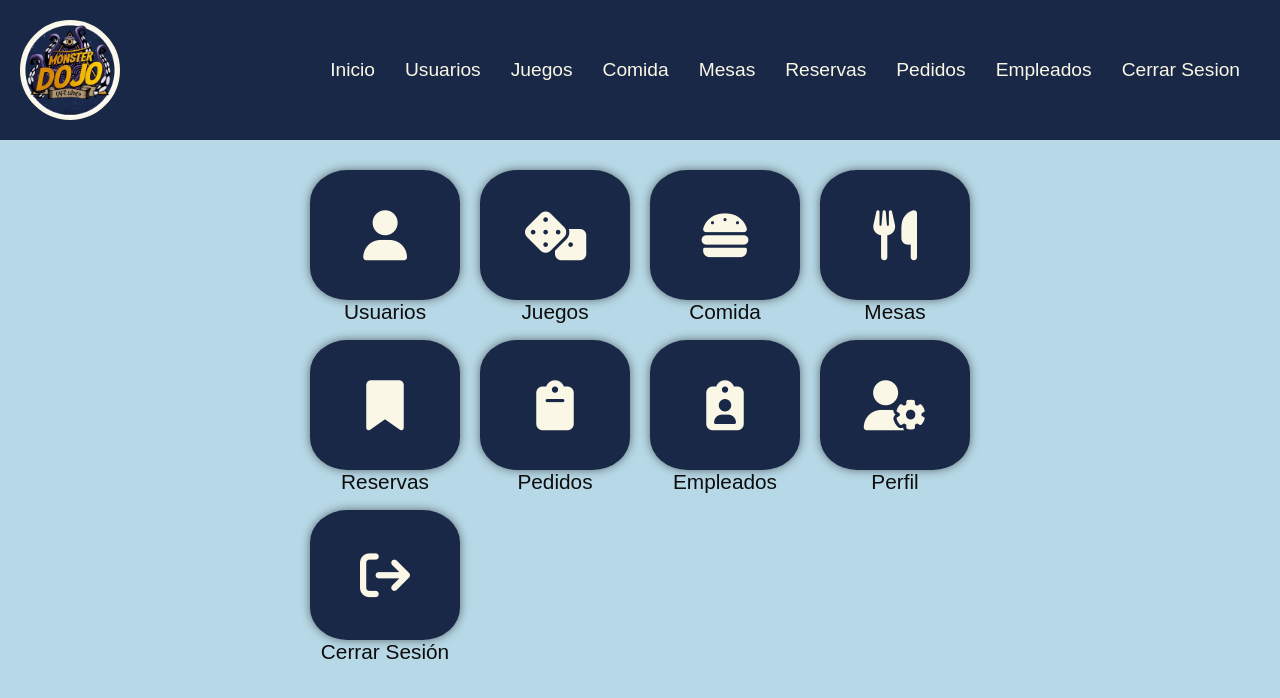
After one commit to ITLAZ/MonDojo, a Python web app: template templates/adminpanel.html in a window 1280 px wide. The commit adds this page. Shown: the top 698 px of the page. Run offline with Jinja, Linux system fonts and the light colour scheme; the template is opened without the code that fills it, so the values that code supplies are empty; some libraries are stand-ins or nearby versions.

Commit message:
Nuevo navbar, vista de admin

```diff
--- /dev/null
+++ b/static/css/adminpanel.css
@@ -0,0 +1,176 @@
+* {
+    margin: 0;
+    padding: 0;
+    box-sizing: border-box;
+}
+
+:root {
+    --primary-color: #192847;
+    --secondary-color: #B7D8E6;
+    --alt-primary-color: #D48600;
+    --alt-secondary-color: #F9BF03;
+    --dark-color: #0D0D0D;
+    --light-color: #FAF7E6;
+}
+
+body {
+    height: 100%;
+    width: 100%;
+    font-family: 'Poppins', sans-serif;
+    background-color: var(--secondary-color);
+}
+
+.navbar {
+    width: 100%;
+    height: 100%;
+    display: flex;
+    justify-content: space-between;
+    align-items: center;
+    background: var(--primary-color);
+    padding: 20px;
+}
+
+.nav-logo {
+    display: flex;
+    justify-content: center;
+    align-items: center;
+    height: 100px;
+    width: 100px;
+    margin-right: 20px;
+    background-color: #FAF7E6;
+    border: solid #FAF7E6 3px;
+    border-radius: 50%;
+}
+
+.nav-logo img {
+    height: 100%;
+    width: 100%;
+}
+
+.nav-items {
+    display: flex;
+    justify-content: space-around;
+    align-items: center;
+    gap: 10px;
+}
+
+.nav-items li {
+    list-style: none;
+    margin-right: 20px;
+    transition: all 0.3s;
+}
+
+.nav-items li a {
+    text-decoration: none;
+    color: var(--light-color);
+    font-size: 1.2rem;
+    transition: all 0.3s ease-in-out;
+}
+
+.nav-items li a:hover {
+    color: var(--alt-primary-color);
+}
+
+.nav-items li:hover {
+    transform: scale(1.3);
+}
+
+.container {
+    width: 100%;
+    height: 100%;
+    display: flex;
+    justify-content: center;
+    padding: 30px;
+    background-color: var(--secondary-color);
+}
+
+.options-panel {
+    justify-content: center;
+    width: 100%;
+    height: 100%;
+    display: grid;
+    grid-template-columns: repeat(4, 150px);
+    grid-template-rows: repeat(3, 150px);
+    gap: 20px;
+}
+
+.option {
+    justify-content: center;
+    align-items: center;
+    color: var(--dark-color);
+    font-size: 1.3rem;
+    transition: 0.3s;
+    text-align: center;
+}
+
+.option a {
+    background-color: #192847;
+    text-decoration: none;
+    color: var(--light-color);
+    display: flex;
+    justify-content: center;
+    text-align: center;
+    align-self: center;
+    flex-direction: column;
+    padding: 40px;
+    box-shadow: 0 0 10px rgba(0, 0, 0, 0.5);
+    border-radius: 25%;
+    font-size: 50px;
+    transition: all 0.3s ease-in-out;
+}
+
+.option a:hover {
+    background-color: var(--alt-primary-color);
+    color: var(--dark-color);
+}
+
+/* Media Queries */
+@media (max-width: 768px) {
+    .navbar {
+        padding: 20px;
+    }
+
+    .nav-logo {
+        height: 80px;
+        width: 80px;
+        margin-right: 10px;
+    }
+
+    .nav-logo img {
+        height: 80%;
+        width: 80%;
+    }
+
+    .nav-items li a {
+        font-size: 1rem;
+    }
+
+    .option a {
+        font-size: 40px;
+    }
+}
+
+@media (max-width: 480px) {
+    .navbar {
+        padding: 10px;
+    }
+
+    .nav-logo {
+        height: 60px;
+        width: 60px;
+        margin-right: 5px;
+    }
+
+    .nav-logo img {
+        height: 60%;
+        width: 60%;
+    }
+
+    .nav-items li a {
+        font-size: 0.8rem;
+    }
+
+    .option a {
+        font-size: 30px;
+    }
+}
--- /dev/null
+++ b/templates/adminpanel.html
@@ -0,0 +1,84 @@
+<!DOCTYPE html>
+<html lang="es">
+<head>
+    <meta charset="UTF-8">
+    <title>Monster Dojo - Panel de Administración</title>
+    <link rel="stylesheet" href="../static/css/adminpanel.css">
+    <script src="https://kit.fontawesome.com/9c32bf538b.js" crossorigin="anonymous"></script>
+</head>
+<body>
+    <nav class="navbar">
+        <div class="nav-logo">
+            <img src="../static/images/logo.png" alt="Monster Dojo">
+        </div>
+        <ul class="nav-items">
+            <li><a href="">Inicio</a></li>
+            <li><a href="">Usuarios</a></li>
+            <li><a href="">Juegos</a></li>
+            <li><a href="">Comida</a></li>
+            <li><a href="">Mesas</a></li>
+            <li><a href="">Reservas</a></li>
+            <li><a href="">Pedidos</a></li>
+            <li><a href="">Empleados</a></li>
+            <li><a href="">Cerrar Sesion</a></li>
+        </ul>
+    </nav>
+    <div class="container">
+        <div class="options-panel">
+            <div class="option">
+                <a href="/adminpanel/users">
+                    <i class="fa-solid fa-user"></i>
+                </a>
+                <span>Usuarios</span>
+            </div>
+            <div class="option">
+                <a href="/adminpanel/games">
+                    <i class="fa-solid fa-dice"></i>
+                </a>
+                <span>Juegos</span>
+            </div>
+            <div class="option">
+                <a href="/adminpanel/orders">
+                    <i class="fa-solid fa-burger"></i>
+                </a>
+                <span>Comida</span>
+            </div>
+            <div class="option">
+                <a href="/adminpanel/orders">
+                    <i class="fa-solid fa-utensils"></i>
+                </a>
+                <span>Mesas</span>
+            </div>
+            <div class="option">
+                <a href="/adminpanel/orders">
+                    <i class="fa-solid fa-bookmark"></i>
+                </a>
+                <span>Reservas</span>
+            </div>
+            <div class="option">
+                <a href="/adminpanel/logout">
+                    <i class="fa-solid fa-clipboard"></i>
+                </a>
+                <span>Pedidos</span>
+            </div>
+            <div class="option">
+                <a href="/adminpanel/logout">
+                    <i class="fa-solid fa-clipboard-user"></i>
+                </a>
+                <span>Empleados</span>
+            </div>
+            <div class="option">
+                <a href="/adminpanel/logout">
+                    <i class="fa-solid fa-user-gear"></i>
+                </a>
+                <span>Perfil</span>
+            </div>
+            <div class="option">
+                <a href="/adminpanel/logout">
+                    <i class="fa-solid fa-sign-out"></i>
+                </a>
+                <span>Cerrar Sesión</span>
+            </div>
+        </div>
+    </div>
+</body>
```
Also changed, not shown: static/css/userforms.css (+44 -33 lines), templates/login.html (+15 -35 lines), templates/new_password.html (+15 -35 lines), templates/register.html (+15 -35 lines), templates/reset_password.html (+15 -35 lines).
